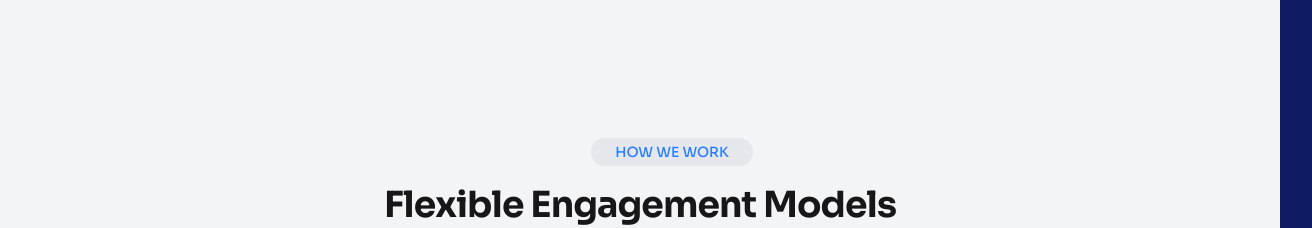
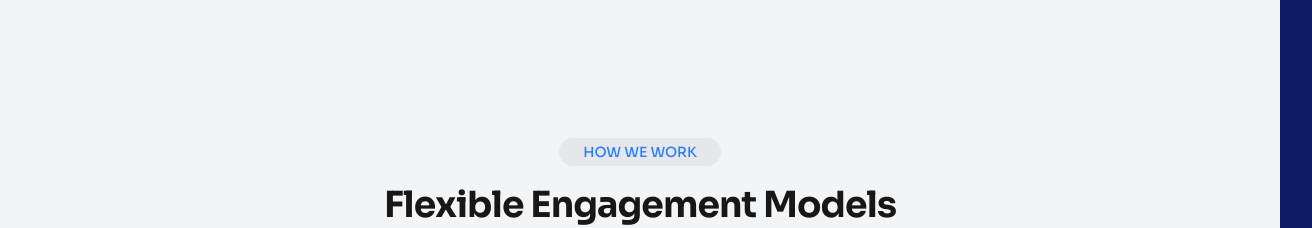
Before and after one commit to ricilixtech/ozgoat-webiste, a Next.js app: page / in a window 1280 px wide. Shown: the part 1980-2208 px from the top of the page, 1312 px wide, since content can reach past the window. Built offline with nearby package versions, Linux system fonts and the light colour scheme.

Commit message:
BUTT KARAHI

```diff
--- a/components/home/ServicesOverview.tsx
+++ b/components/home/ServicesOverview.tsx
@@ -228,7 +228,7 @@ const ServicesOverview = () => {
           whileInView="visible"
           viewport={{ once: true, amount: 0.3 }}
         >
-          <div className="w-screen flex items-center justify-center">
+          <div className="flex justify-center">
             <motion.div
               variants={slideLeft}
               className="font-heading rounded-2xl bg-gray-200 text-blue-500 font-medium text-sm px-6 py-1"
--- a/components/home/Technologies.tsx
+++ b/components/home/Technologies.tsx
@@ -134,8 +134,8 @@ const Technologies = () => {
                 powerful <span className="font-semibold text-blue-600">AI frameworks</span>,
                 advanced <span className="font-semibold text-blue-600">automation platforms</span>,
                 and secure <span className="font-semibold text-blue-600">cloud infrastructure</span>
-                to design <span className="font-bold text-blue-600">intelligent, scalable systems</span>
-                that solve real business problems and accelerate sustainable growth.
+                to design <span className="font-bold text-blue-600">intelligent, scalable systems </span>
+                 that solve real business problems and accelerate sustainable growth.
               </p>
             </div>
           </div>
```
Lines whose indentation alone changed are shown as unchanged.
